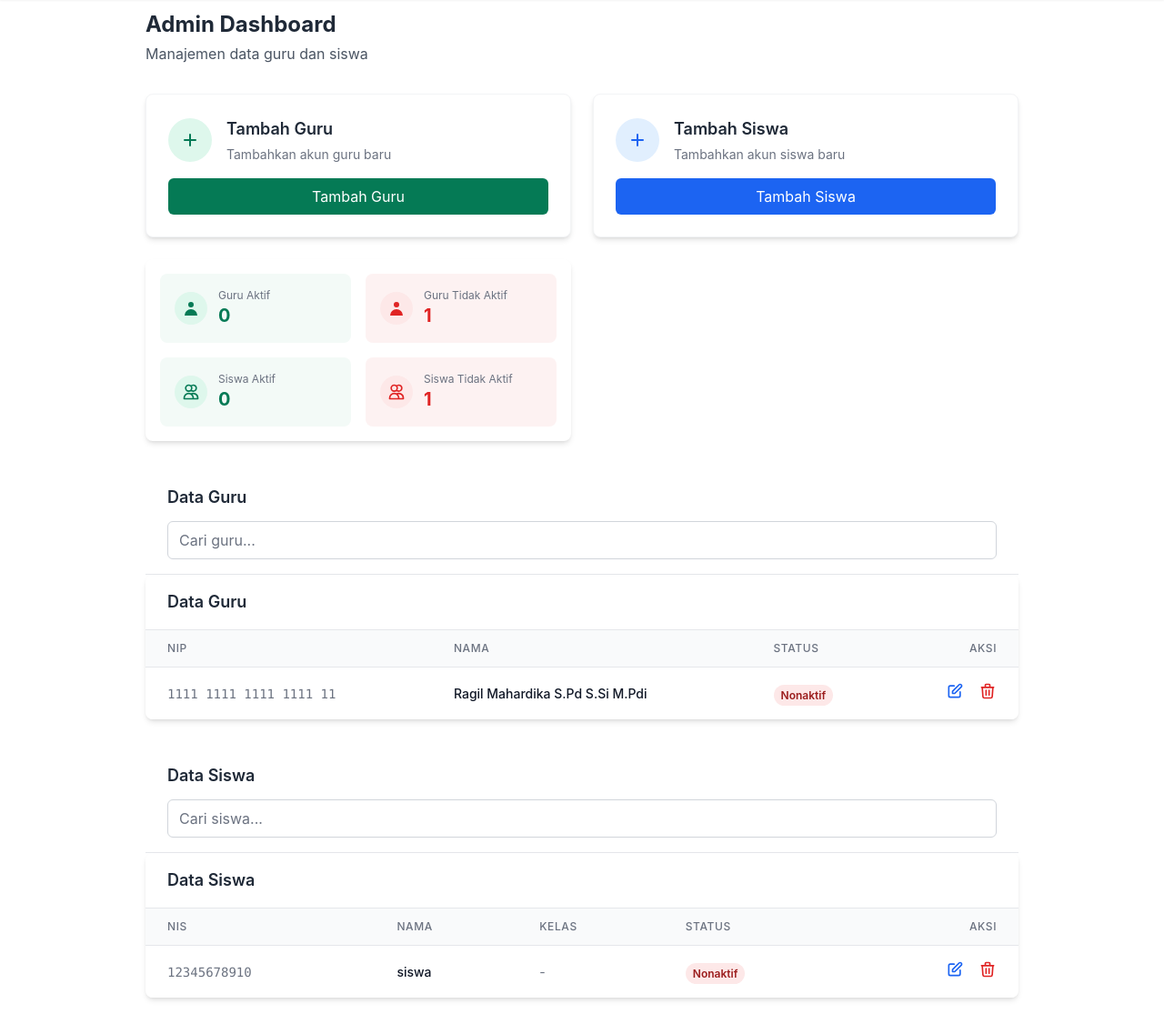
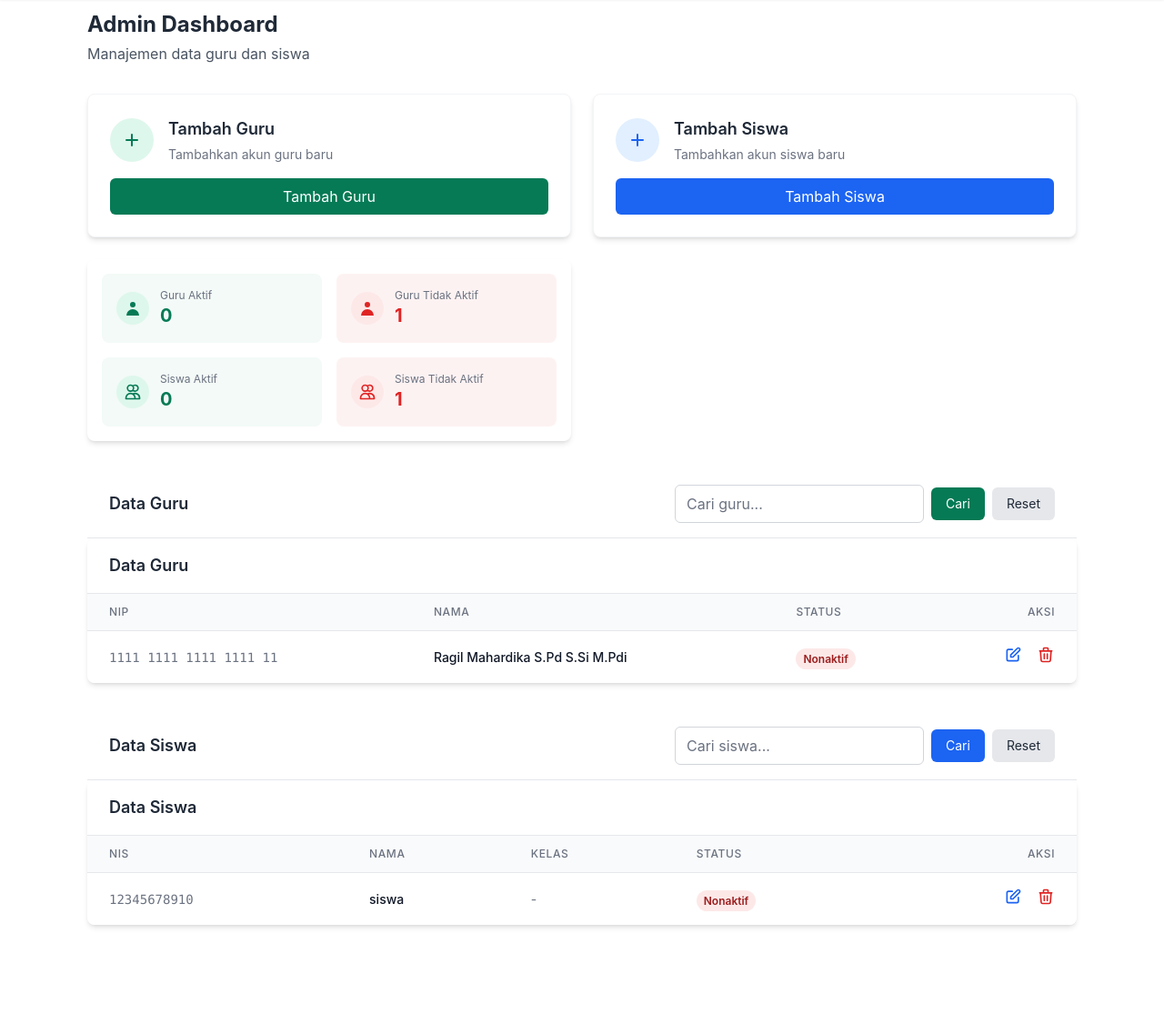
Before and after one commit to CarlesWebDev/Tabungan, a Laravel app: page /admin/Users in a window 1280 px wide. Shown: the part 61-1198 px from the top of the page at 91% size. After the commit the page ends 1081 px from the top, so only its background shows below. Run offline with Laravel 12, Linux system fonts and the light colour scheme; a user stored in the database is signed in; data comes from the database, SQL or seed files in the repository; data that the repository does not hold is empty; style sheets or scripts are compiled from the project's sources; some libraries are stand-ins or nearby versions.

Commit message:
optimal tampilan

```diff
--- a/resources/views/admin/User.blade.php
+++ b/resources/views/admin/User.blade.php
@@ -1,7 +1,7 @@
 @extends('layouts.app')
 
 @section('content')
-    <div class="max-w-5xl mx-auto px-4 sm:px-6 lg:px-8 py-6">
+    <div class="max-w-6xl mx-auto px-4 sm:px-6 lg:px-8 py-6">
         <!-- Header Section -->
         <div class="mb-8">
             <h1 class="text-2xl font-bold text-gray-800">Admin Dashboard</h1>
@@ -132,12 +132,26 @@
         </div>
 
         <div class="px-6 py-4 border-b border-gray-200">
+            <div class="flex flex-col md:flex-row md:items-center md:justify-between gap-4">
                 <h3 class="text-lg font-semibold text-gray-800">Data Guru</h3>
-            <form method="GET" action="{{ route('admin.Users') }}" class="mt-3">
+
+
+                <form method="GET" action="{{ route('admin.Users') }}"
+                    class="flex flex-col md:flex-row items-center gap-2 w-full md:w-auto">
                     <input type="text" name="search_guru" value="{{ request('search_guru') }}" placeholder="Cari guru..."
-                    class="w-full md:w-1/2 border border-gray-300 rounded-md px-3 py-2 focus:outline-none focus:ring focus:ring-green-300" />
+                        class="w-full md:w-64 border border-gray-300 rounded-md px-3 py-2 focus:outline-none focus:ring focus:ring-green-300" />
+                    <div class="flex gap-2">
+                        <button type="submit"
+                            class="px-4 py-2 bg-green-600 hover:bg-green-700 text-sm text-white rounded-md">Cari</button>
+                        <a href="{{ route('admin.Users') }}"
+                            class="px-4 py-2 bg-gray-200 hover:bg-gray-300 text-sm text-gray-800 rounded-md">Reset</a>
+                    </div>
                 </form>
+
             </div>
+        </div>
+
+
         <!-- Teachers Table -->
         <div class="bg-white rounded-lg shadow-md overflow-hidden mb-8">
             <div class="px-6 py-4 border-b border-gray-200">
@@ -226,12 +240,24 @@
         </div>
 
         <div class="px-6 py-4 border-b border-gray-200">
+            <div class="flex flex-col md:flex-row md:items-center md:justify-between gap-4">
                 <h3 class="text-lg font-semibold text-gray-800">Data Siswa</h3>
-            <form method="GET" action="{{ route('admin.Users') }}" class="mt-3">
+                <form method="GET" action="{{ route('admin.Users') }}"
+                    class="flex flex-col md:flex-row items-center gap-2 w-full md:w-auto">
                     <input type="text" name="search_siswa" value="{{ request('search_siswa') }}" placeholder="Cari siswa..."
-                    class="w-full md:w-1/2 border border-gray-300 rounded-md px-3 py-2 focus:outline-none focus:ring focus:ring-blue-300" />
+                        class="w-full md:w-64 border border-gray-300 rounded-md px-3 py-2 focus:outline-none focus:ring focus:ring-blue-300" />
+
+                    <div class="flex gap-2">
+                        <button type="submit"
+                            class="px-4 py-2 bg-blue-600 hover:bg-blue-700 text-sm text-white rounded-md">Cari</button>
+                        <a href="{{ route('admin.Users') }}"
+                            class="px-4 py-2 bg-gray-200 hover:bg-gray-300 text-sm text-gray-800 rounded-md">Reset</a>
+                    </div>
                 </form>
             </div>
+        </div>
+
+
         <!-- Siswa Table -->
         <div class="bg-white rounded-lg shadow-md overflow-hidden">
             <div class="px-6 py-4 border-b border-gray-200">
--- a/resources/views/auth/adminlogin.blade.php
+++ b/resources/views/auth/adminlogin.blade.php
@@ -134,6 +134,8 @@
     </div>
 @endsection
 
+
+{{-- Logic buat buka eye di password --}}
 <script>
     function togglePasswordVisibility() {
         const passwordField = document.getElementById('password');
```
Lines whose indentation alone changed are shown as unchanged.
